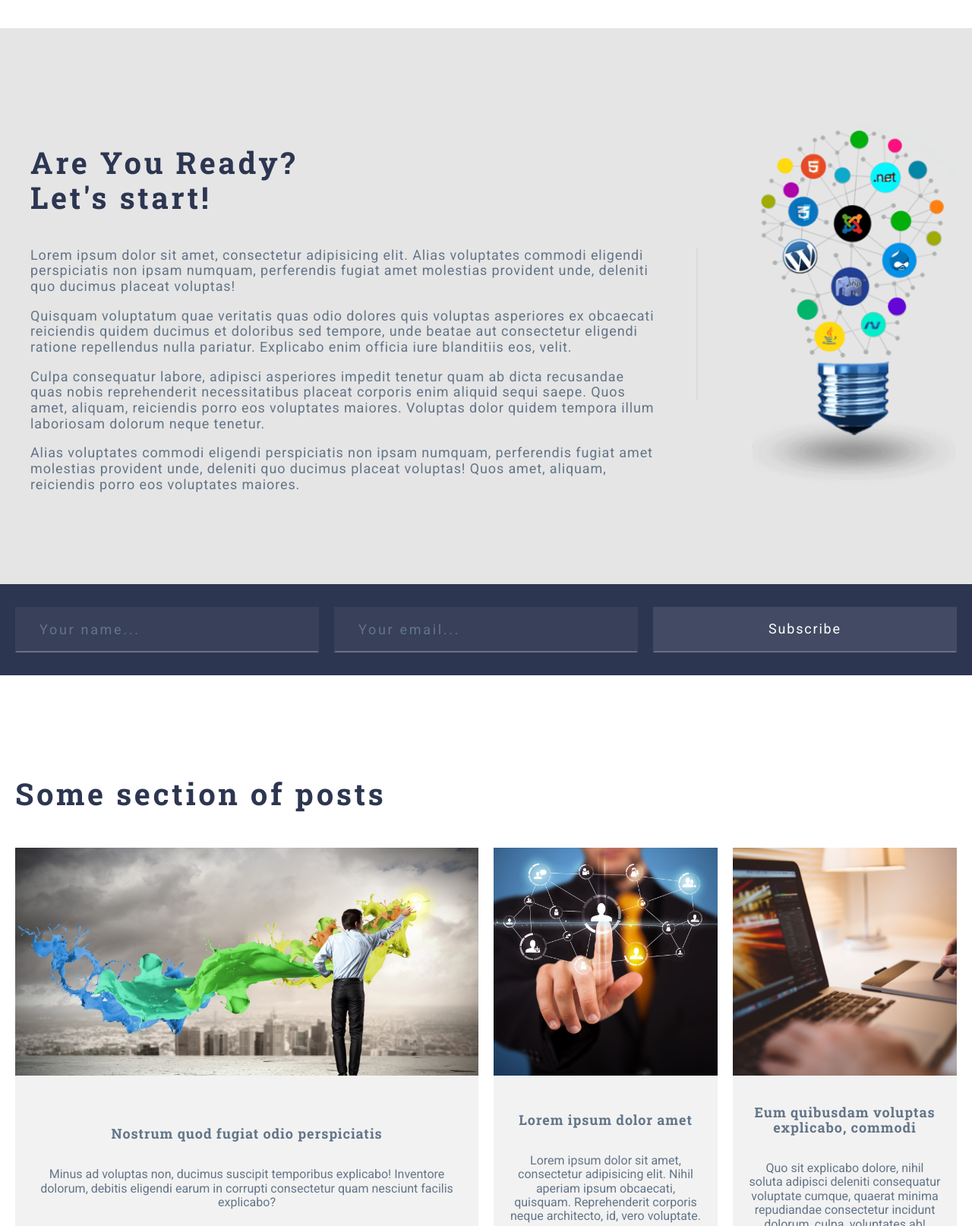
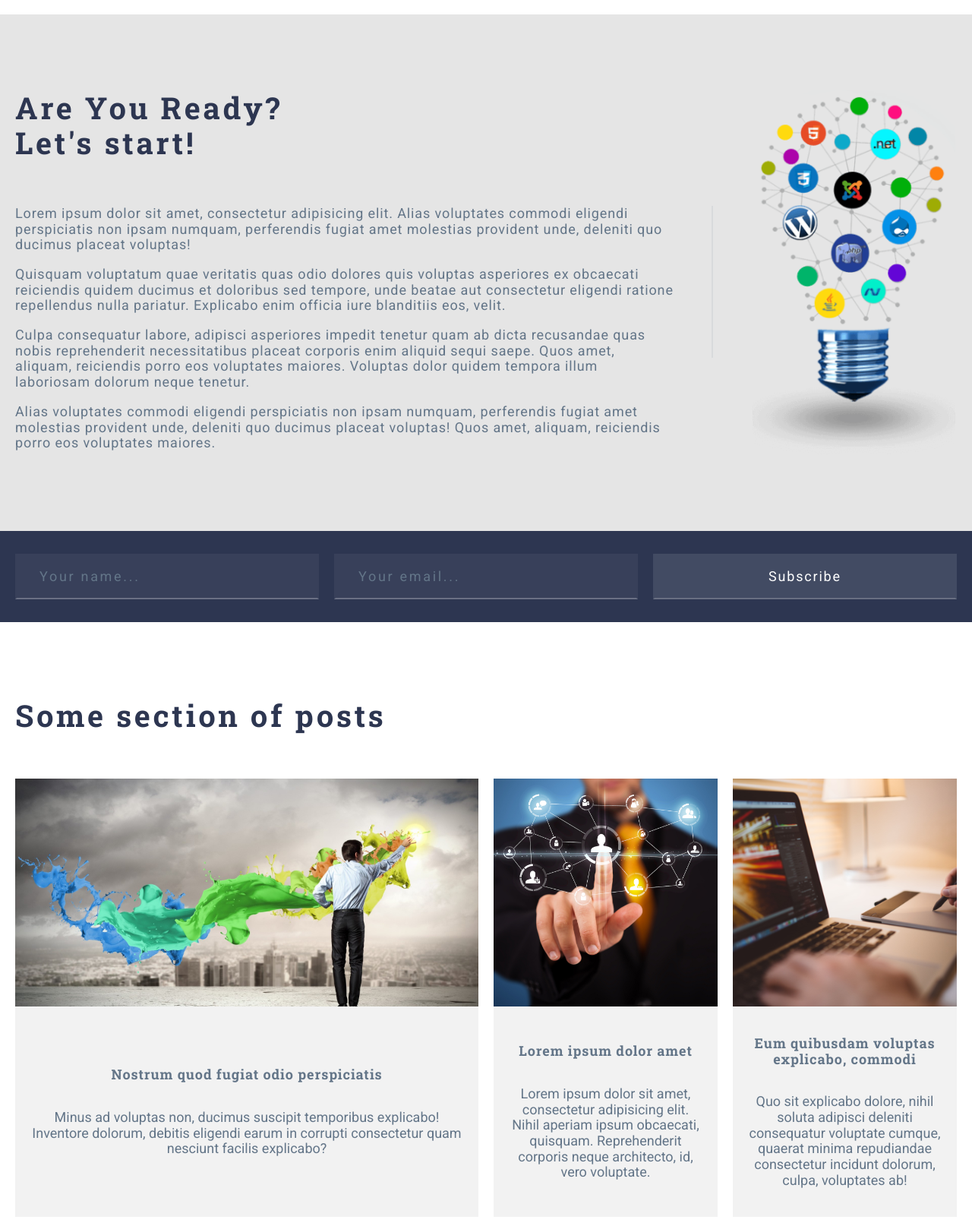
Before and after one commit to KseniiaBond/grid-template, a website: page index.html in a window 1280 px wide. Shown: the part 1691-3305 px from the top of the page at 76% size. Drawn offline with Linux system fonts and the light colour scheme.

Commit message:
revisions to about section

```diff
--- a/assets/scss/common/_typography.scss
+++ b/assets/scss/common/_typography.scss
@@ -15,7 +15,6 @@ html {
 }
 h1 {
   font-family: $font-header;
-  // font-size: 3.75rem;
   letter-spacing: 0.08em;
   color: $color-light;
   font-weight: 300;
@@ -33,13 +32,14 @@ h1 {
   }
 }
 h2 {
+  margin-top: 0;
   letter-spacing: 0.09em;
   color: $color-primary;
   font-family: $font-header;
   line-height: 1.15em;
 
   @include lg-min {
-    margin-bottom: 3rem;
+    margin-bottom: 3.75rem;
     font-size: 2.5rem;
   }
   @include lg-md {
@@ -67,4 +67,10 @@ a {
 }
 p {
   color: $color-gray;
+  @include lg-min {
+    font-size: 1.125rem;
+  }
+  @include lg-xs {
+    margin: 0;
+  }
 }
--- a/assets/scss/components/footer/_footer.scss
+++ b/assets/scss/components/footer/_footer.scss
@@ -12,8 +12,8 @@
     background-color: rgb(0, 47, 255);
   }
 }
-.fab {
+// .fab {
+// }
+.footer__text {
+  background-color: violet;
 }
-.footer__text {
-  background-color: green;
-}
--- a/assets/scss/components/sections/_section-about.scss
+++ b/assets/scss/components/sections/_section-about.scss
@@ -27,26 +27,17 @@
     }
   }
   &__text {
-    padding: $gap;
     p {
-      @include lg-min {
-        font-size: 1.125rem;
-      }
-
       &:first-of-type {
         position: relative;
-
-        margin-top: -5px;
+        // margin-top: -$gap-sm;
 
         &::after {
           position: absolute;
           top: 0;
-
           width: 2px;
           height: 200px;
-
           content: "";
-
           background-color: rgba($color-gray, 0.1);
 
           @include lg-min {
@@ -73,7 +64,6 @@
   &__image {
     display: grid;
     align-content: center;
-
     justify-items: center;
 
     img {
--- a/assets/scss/presets/_variables.scss
+++ b/assets/scss/presets/_variables.scss
@@ -9,6 +9,7 @@ $xl: 1200px;
 $lg: 992px;
 $md: 768px;
 $sm: 576px;
+$xs: 96px;
 
 $gap: 20px;
 $gap-sm: math.div($gap, 2);
```
Also changed, not shown: assets/scss/mixins/_mixins.scss (+1 -10 lines), index.html (+0 -1 lines), assets/css/style.css.
